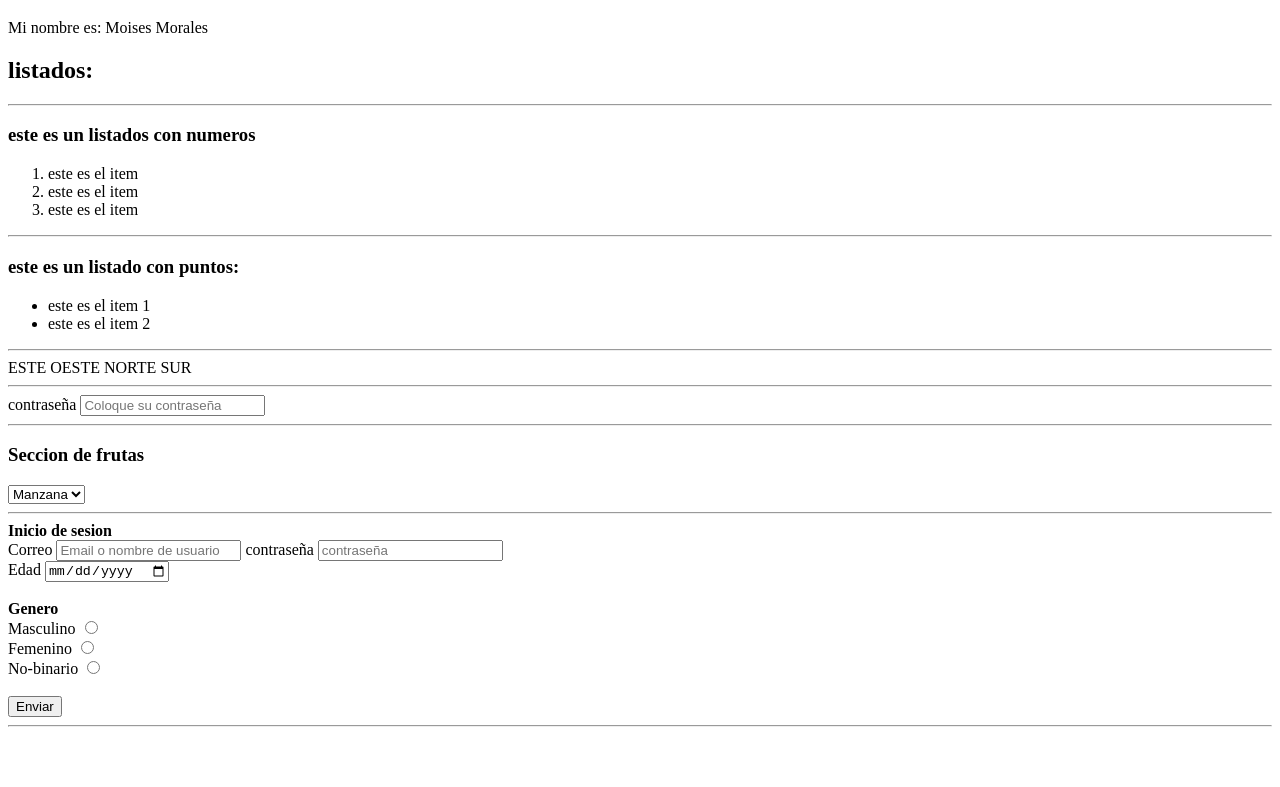
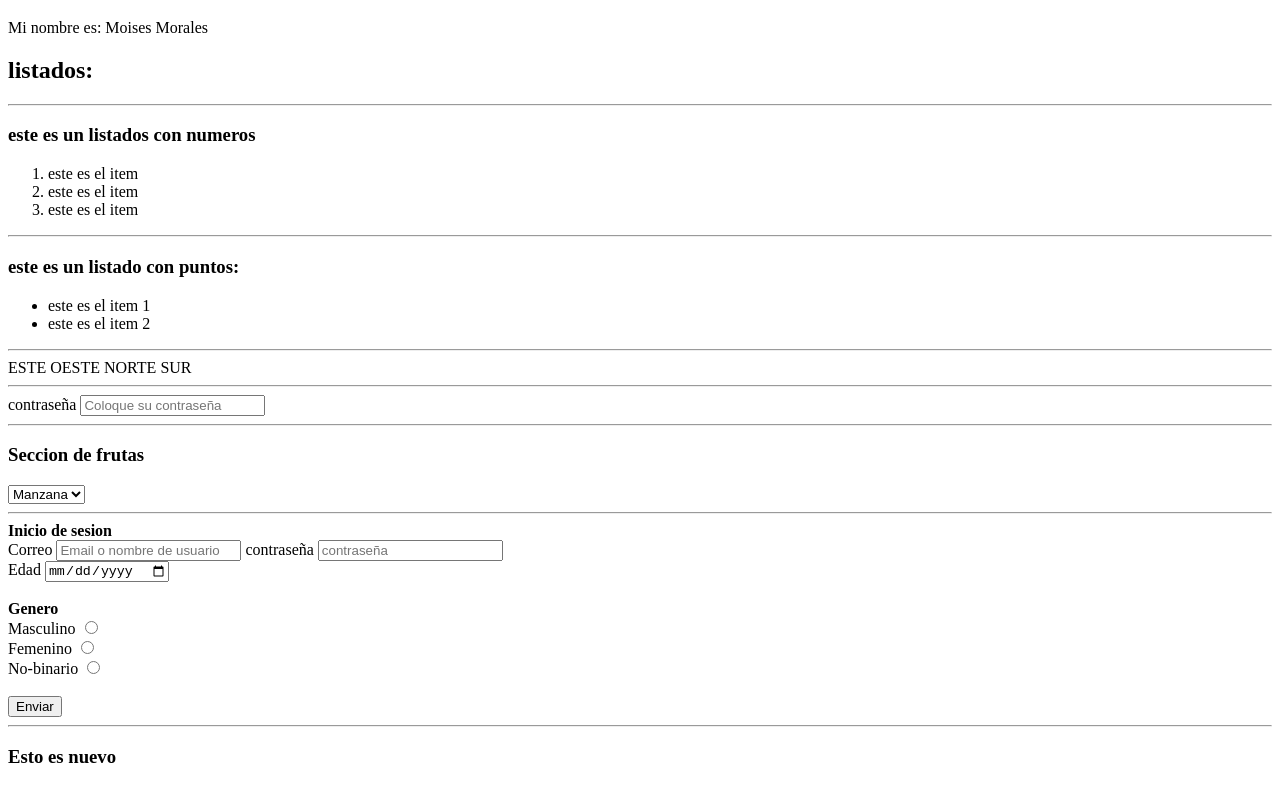
Before and after one commit to moisesmora01/Full-Stack-curso, a plain HTML site: page Modulo 0/Clase 02/index.html in a window 1280 px wide. Shown: the part 61-848 px from the top of the page. Before the commit the page ends 800 px from the top, so only its background shows below. Drawn offline with Linux system fonts and the light colour scheme.

Commit message:
se agrega nuevo mensaje

```diff
--- a/Modulo 0/Clase 02/index.html
+++ b/Modulo 0/Clase 02/index.html
@@ -76,7 +76,7 @@
 
 <hr>
 
-<label for=""></label>
+<h3> <b>Esto es nuevo</b></h3>
 
 
 
```
